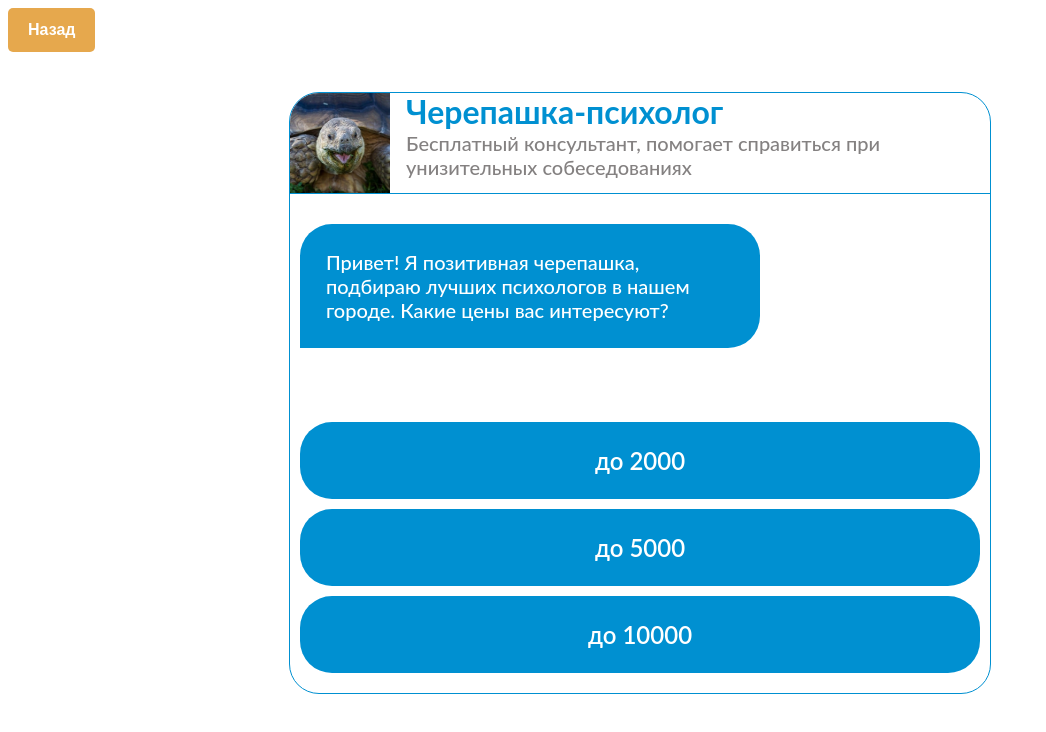
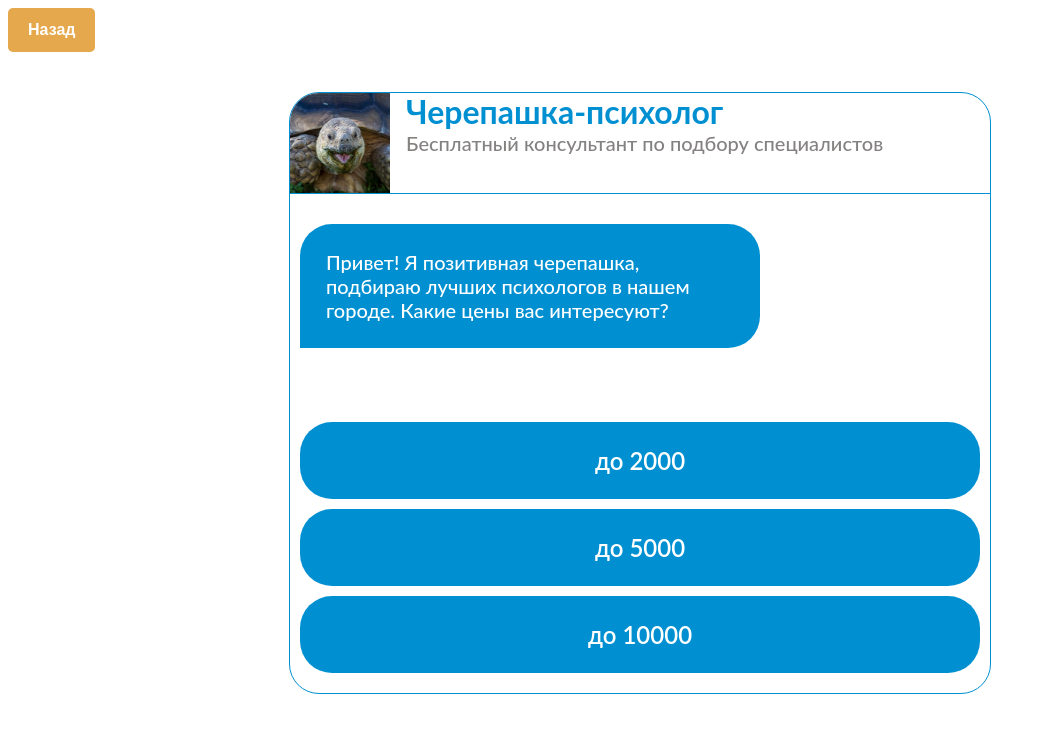
Before and after one commit to primavera87/example-projects, a Vue app in the folder my-project/: page /#/chat-bot in a window 1280 px wide. Shown: the top 732 px of the page, without its empty margins (0-1046 px from the left). Built offline with nearby package versions, Linux system fonts and the light colour scheme; what vue-apexcharts would draw is missing.

Commit message:
bot is ready

```diff
--- a/my-project/src/components/Chat.vue
+++ b/my-project/src/components/Chat.vue
@@ -9,8 +9,7 @@
           </div>
           <div class="chat-bot__title">
             <div class="chat-bot__name">Черепашка-психолог</div>
-            <div class="chat-bot__position">Бесплатный консультант, помогает справиться при унизительных
-              собеседованиях
+            <div class="chat-bot__position">Бесплатный консультант по подбору специалистов
             </div>
           </div>
         </div>
```
